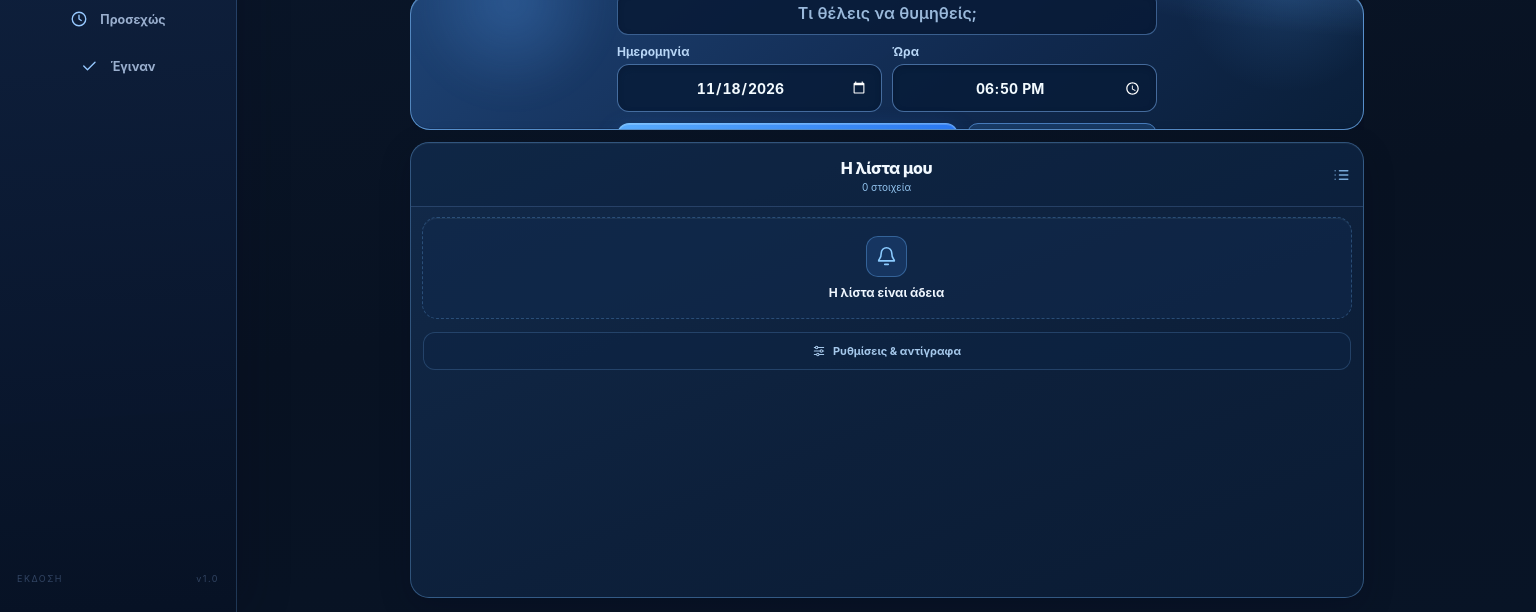
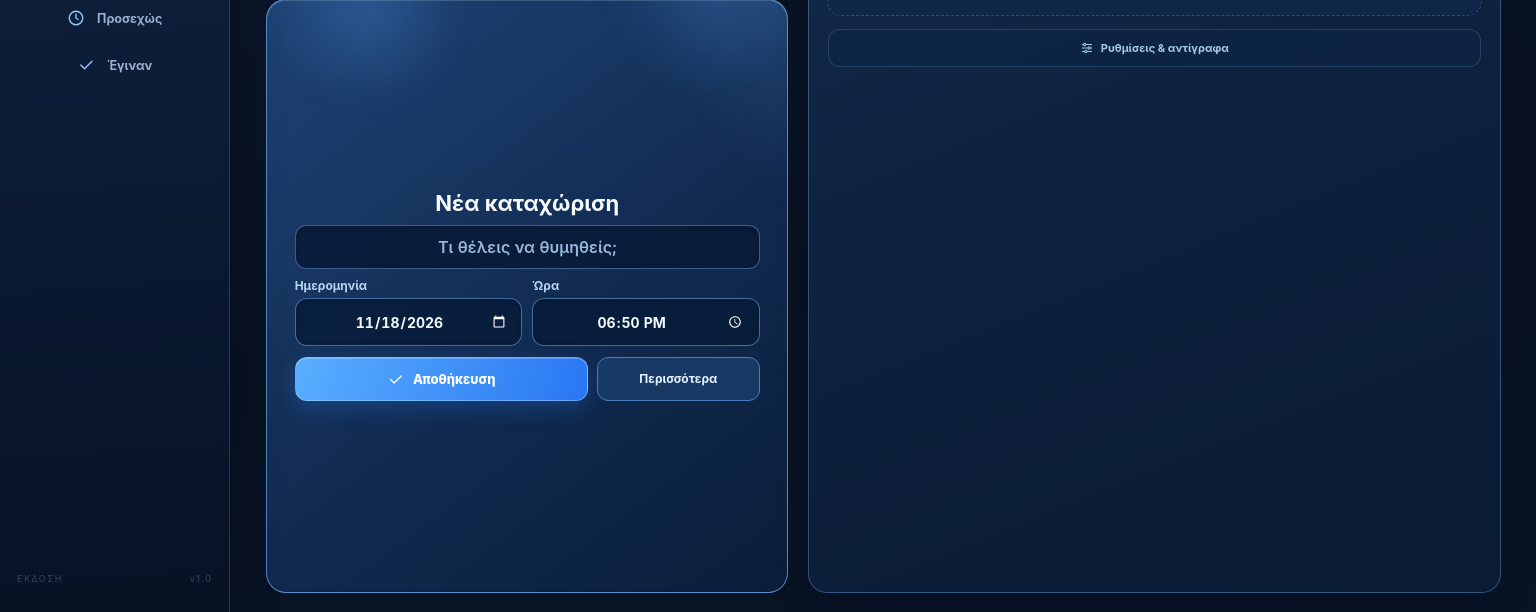
Before and after one commit to seemsfunny21/reminder, a plain HTML site: page index.html in a window 1536 px wide. Shown: the part 188-800 px from the top of the page. Drawn offline with Linux system fonts and the light colour scheme.

Commit message:
Arrange desktop reminders and composer side-by-side, preserve mobile 40/60 split

```diff
--- a/split-40-60.css
+++ b/split-40-60.css
@@ -254,3 +254,43 @@
  .premium-glass .content-area{padding-top:12px!important}
  .premium-glass .reminder-hero-art{border-radius:12px!important}
 }
+
+
+/* Desktop / television workspace: composer and reminders side by side.
+   The original 40/60 vertical split is kept exactly on phones. */
+@media (min-width:1300px) and (min-height:680px){
+  .premium-glass .sidebar{
+    width:clamp(222px,15vw,280px);
+    padding-top:clamp(24px,3vh,38px);
+  }
+  .premium-glass .content-area{
+    max-width:1780px;
+    padding:clamp(18px,2.4vh,28px) clamp(18px,2.3vw,48px);
+  }
+  .premium-glass .screen-split{
+    display:grid;
+    grid-template-columns:minmax(360px,.86fr) minmax(460px,1.14fr);
+    grid-template-rows:minmax(0,1fr);
+    gap:clamp(15px,1.3vw,25px);
+    align-items:stretch;
+    min-height:0;
+  }
+  .premium-glass .wizard-half,
+  .premium-glass .list-half{min-height:0;min-width:0;height:100%}
+  .premium-glass .quick-composer{
+    min-height:0;
+    padding:clamp(16px,1.8vw,30px);
+    overflow-y:auto;
+  }
+  .premium-glass .list-half-header{padding:18px 22px 14px}
+  .premium-glass .list-scroll{padding:14px 18px 22px;overflow-y:auto}
+  .premium-glass .reminder-list{gap:12px}
+  .premium-glass .reminder-card{padding:14px 18px;min-height:78px}
+  .premium-glass .quick-form.quick-simple{max-width:580px}
+}
+@media (min-width:1850px) and (min-height:850px){
+  .premium-glass .content-area{max-width:2000px}
+  .premium-glass .screen-split{gap:30px}
+  .premium-glass .quick-composer{padding:32px}
+  .premium-glass .reminder-card{min-height:87px}
+}
```
